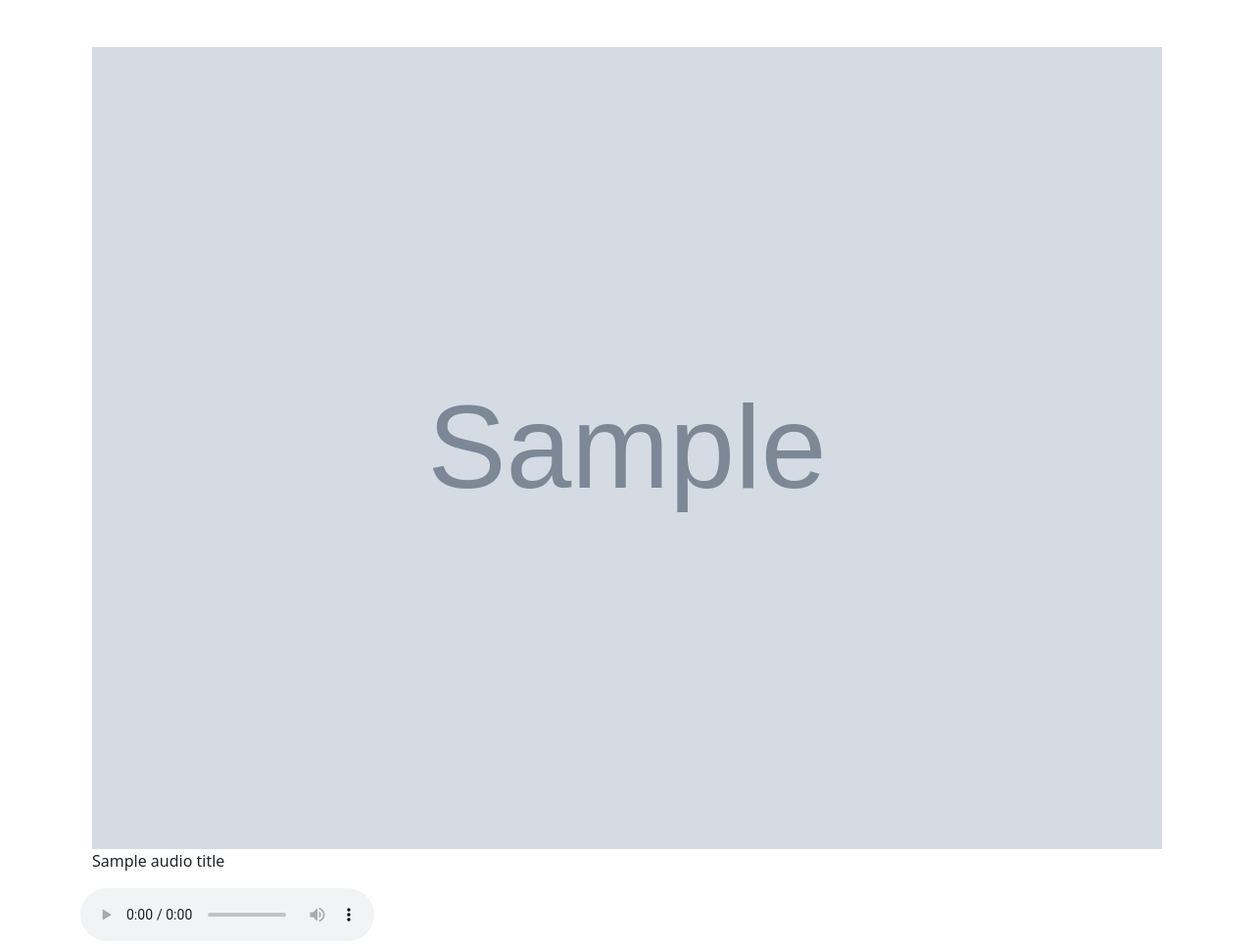
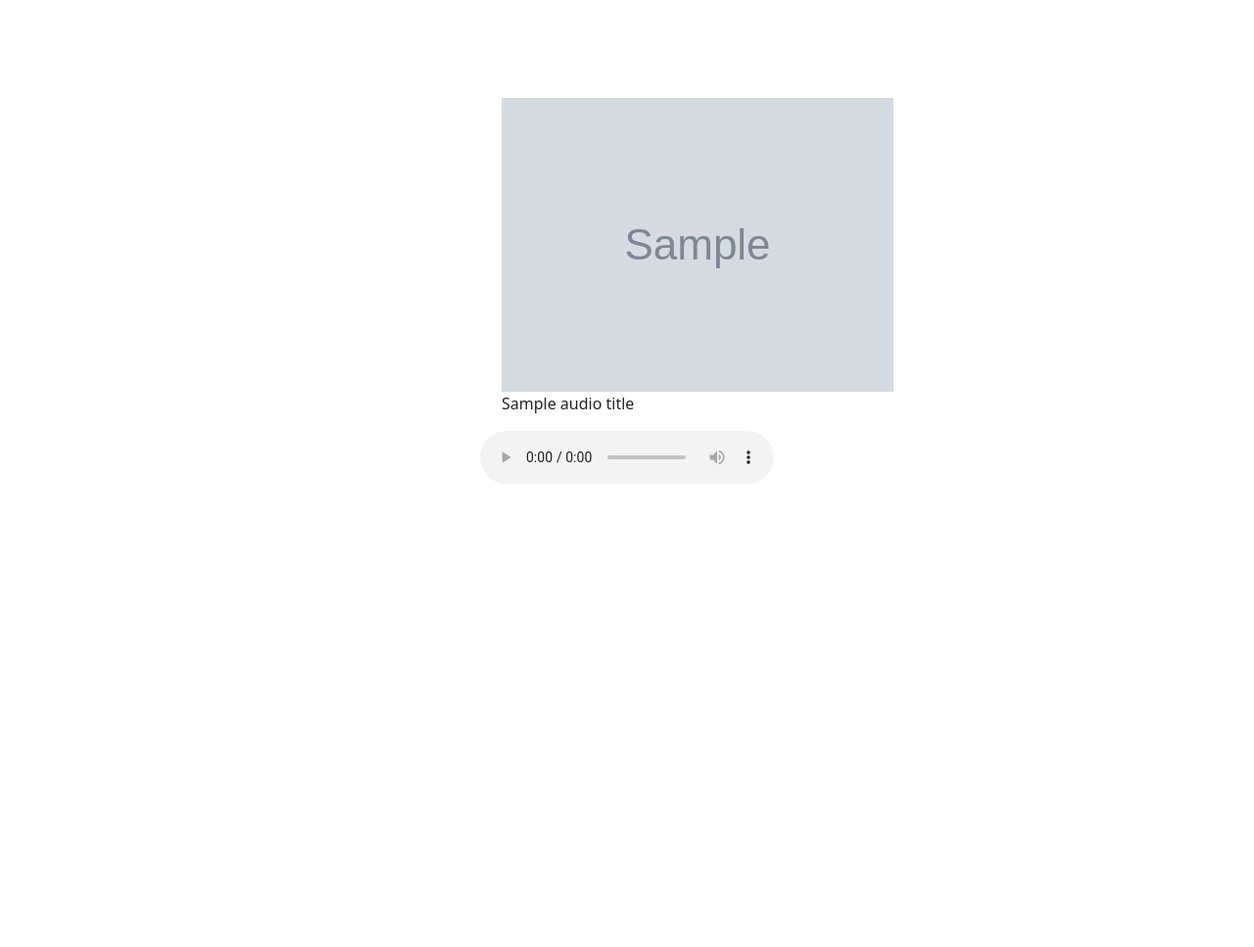
Before and after one commit to imkhoanguyen/mini-youtube-music, a Flask app: template templates/play.html in a window 1280 px wide. Shown: the whole page at 98% size. After the commit the page ends 494 px from the top, so only its background shows below. Run offline with Flask 3, Linux system fonts and the light colour scheme; the template is opened without the code that fills it: most values are stand-ins (such as "Sample title", 1, 10 or a date in 2020); grey boxes marked "Sample" are stand-in pictures.

Commit message:
update UI play.html

```diff
--- a/templates/play.html
+++ b/templates/play.html
@@ -12,20 +12,21 @@
     />
   </head>
   <body>
-    <main class="container mt-5">
-      <div class="container-fluid">
-        <div class="thumbnail">
-            <img src="{{ audio_thumb }}" alt="Lights" style="width:100%">
-            <div class="caption">
-              <p>{{ audio_title }}</p>
-            </div>
-        </div>
+    <div style="width: 20%; margin: 0 auto; margin-top: 100px;">
+      <div class="thumbnail">
+          <img src="{{ audio_thumb }}">
+          <div class="caption">
+            <p>{{ audio_title }}</p>
+          </div>
       </div>
+    </div>
+
+    <div class="d-flex justify-content-center">
       <audio controls autoplay>
         <source src="{{ audio_url }}" type="audio/mp3">
         Your browser does not support the audio element.
       </audio>
-    </main>
+    </div>
     <script
       src="https://code.jquery.com/jquery-3.7.1.min.js"
       integrity="sha256-/JqT3SQfawRcv/BIHPThkBvs0OEvtFFmqPF/lYI/Cxo="
```
